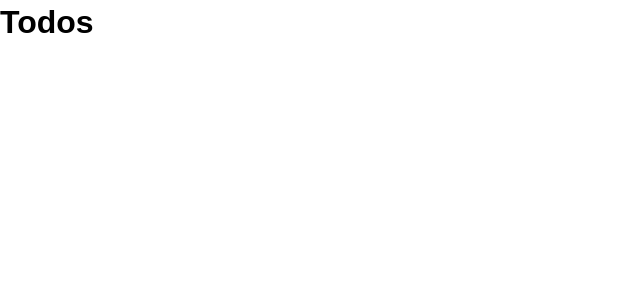
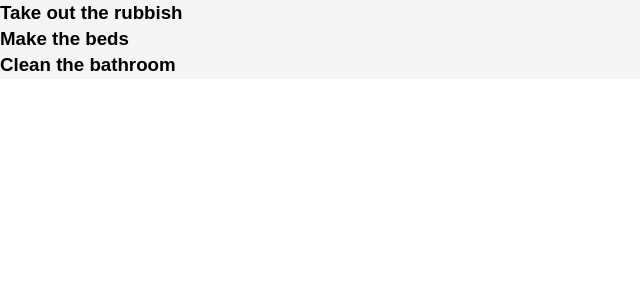
Before and after one commit to catcstevens/to-do-app, a React (Create React App) app: page / in a window 1280 px wide. Shown: the top 300 px of the page, without its empty margins (0-640 px from the left). Built offline with nearby package versions, Linux system fonts and the light colour scheme.

Commit message:
added inline styling to TodoItems component

```diff
--- a/src/App.js
+++ b/src/App.js
@@ -11,16 +11,24 @@ state = {
       id: 1,
       title: 'Take out the rubbish',
       completed: false
+    },
+    {
+      id: 2,
+      title: 'Make the beds',
+      completed: false
+    },
+    {
+      id: 3,
+      title: 'Clean the bathroom',
+      completed: false
     }
   ]
 }
 
-
-
   render() {
     return (
       <div className="App">
-       <Todos />
+       <Todos todos={this.state.todos} />
       </div>
     );
   }
--- /dev/null
+++ b/src/components/TodoItem.js
@@ -0,0 +1,24 @@
+import React, { Component } from 'react'
+import PropTypes from 'prop-types';
+
+export class TodoItem extends Component {
+    render() {
+        return (
+            <div style={itemStyle}>
+               <h3>{ this.props.todo.title }</h3>
+            </div>
+        )
+    }
+}
+//Proptypes - this should be the name of the class ie TodoItem
+TodoItem.propTypes = {
+    todo: PropTypes.object.isRequired
+}
+
+const itemStyle = {
+    backgroundColor: '#f4f4f4'
+}
+
+
+
+export default TodoItem
--- a/src/components/Todos.js
+++ b/src/components/Todos.js
@@ -1,13 +1,18 @@
 import React, { Component } from 'react';
+import TodoItem from './TodoItem';
+import PropTypes from 'prop-types';
 
 
 class Todos extends Component {
   render() {
-    return (
-      <div>
-       <h1>Todos</h1>
-      </div>
-    );
+    return this.props.todos.map((todo) => (
+       <TodoItem key={todo.id} todo={todo} />
+    ));
   }
 }
+//Proptypes
+Todos.propTypes = {
+    todos: PropTypes.array.isRequired
+}
+
 export default Todos;
```
